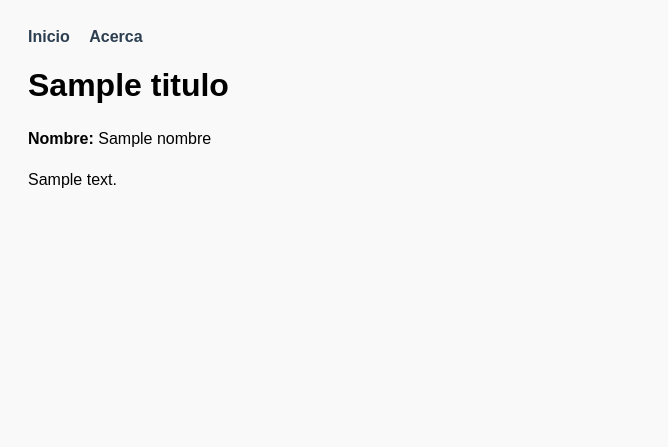
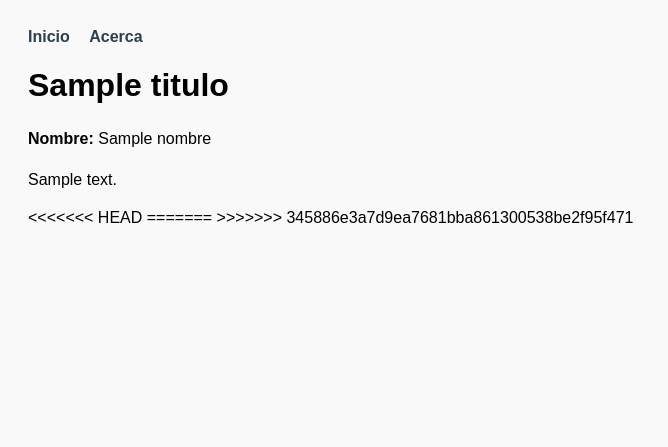
Before and after one commit to BraSteAU/DJANGO, a Django app: template relatos/templates/acerca.html in a window 1280 px wide. Shown: the top 447 px of the page, without its empty margins (0-668 px from the left). Run offline with Django 5.2, Linux system fonts and the light colour scheme; the template is opened without the code that fills it: most values are stand-ins (such as "Sample title", 1, 10 or a date in 2020); parts of the project's set-up code (start-up, migrations or seed data) failed here and were passed over.

Commit message:
Update acerca.html

```diff
--- a/relatos/templates/acerca.html
+++ b/relatos/templates/acerca.html
@@ -39,4 +39,8 @@
     <p>{{ bio }}</p>
   </div>
 </body>
+<<<<<<< HEAD
 </html>
+=======
+</html>
+>>>>>>> 345886e3a7d9ea7681bba861300538be2f95f471
```
